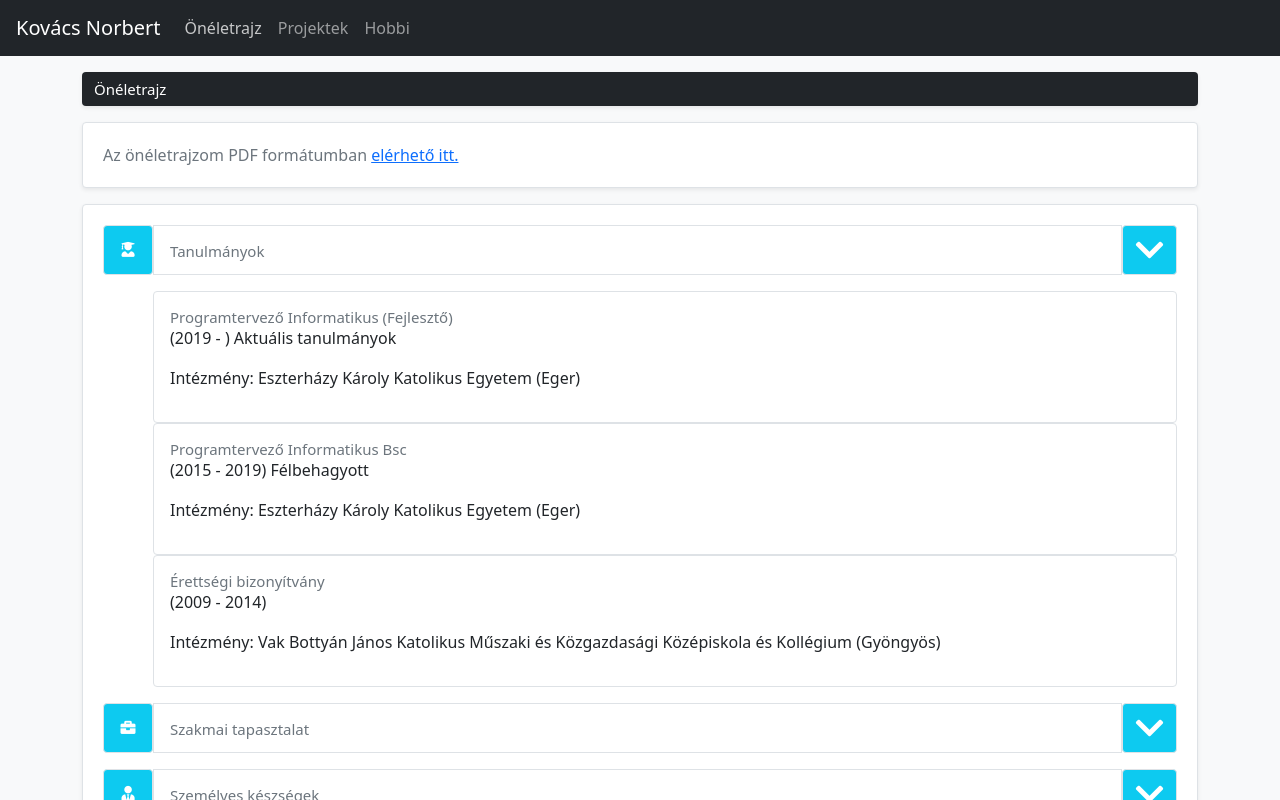
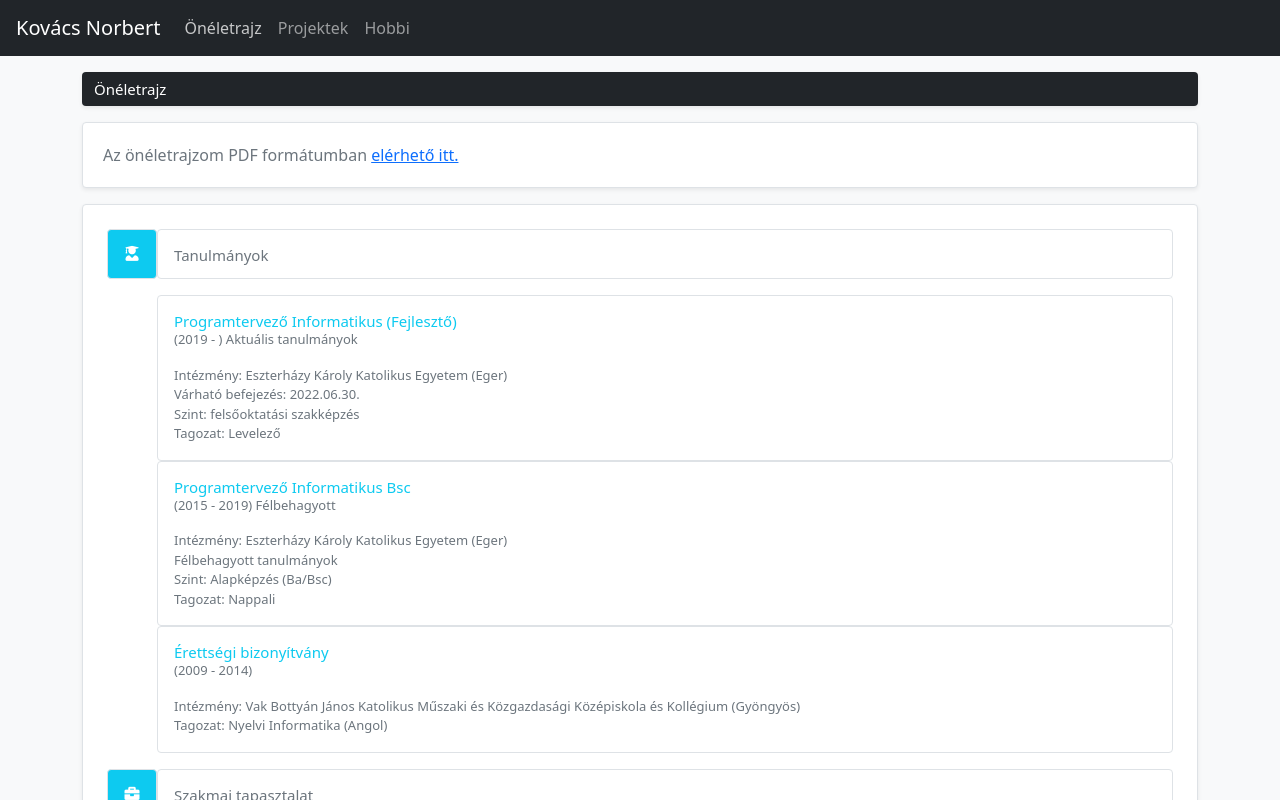
Before and after one commit to Gellifree/vue-portfolio, a Vue app: page / in a window 1280 px wide. Both pictures are taken after a click on the link "Önéletrajz". Shown: the top 800 px of the page. Built offline with nearby package versions, Linux system fonts and the light colour scheme.

Commit message:
feat: wrap cv components together

```diff
--- a/src/App.vue
+++ b/src/App.vue
@@ -13,18 +13,11 @@
     <div class="container bg-white shadow-sm rounded mt-3 border p-1">
       <p class="m-3 text-secondary">Az önéletrajzom PDF formátumban <a href="#">elérhető itt.</a></p>
     </div>
-    <div class="container bg-white shadow-sm rounded mt-3 border p-1">
-      <CvTitle title="Tanulmányok" icon_type="fas fa-user-graduate"/>
 
-      <CvBlock title="Programtervező Informatikus (Fejlesztő)" date="(2019 - ) Aktuális tanulmányok" data="Intézmény: Eszterházy Károly Katolikus Egyetem (Eger)"/>
-      <CvBlock title="Programtervező Informatikus Bsc" date="(2015 - 2019) Félbehagyott" data="Intézmény: Eszterházy Károly Katolikus Egyetem (Eger)"/>
-      <CvBlock title="Érettségi bizonyítvány" date="(2009 - 2014)" data="Intézmény: Vak Bottyán János Katolikus Műszaki és Közgazdasági Középiskola és Kollégium (Gyöngyös) "/>
+  <div class="container rounded bg-white p-2 my-3 border shadow-sm">
+      <Cv />
+  </div>
 
-
-
-      <CvTitle title="Szakmai tapasztalat" icon_type="fas fa-briefcase"/>
-      <CvTitle title="Személyes készségek" icon_type="fas fa-user-tie"/>
-    </div>
   </div>
   <div v-else-if="page_state == 2" class="container mt-3">
     <BlockTitle title_text="Projektek"/>
@@ -43,8 +36,7 @@ import BlockTitle from './components/BlockTitle.vue'
 import IntroductionBlock from './components/IntroductionBlock.vue'
 import Navbar from './components/Navbar.vue'
 import Stack from './components/Stack.vue'
-import CvTitle from './components/CvTitle.vue'
-import CvBlock from './components/CvBlock'
+import Cv from './components/Cv.vue'
 
 
 export default {
@@ -58,12 +50,11 @@ export default {
     IntroductionBlock,
     Navbar,
     Stack,
-    CvTitle,
-    CvBlock
+    Cv
   },
   data() {
     return {
-      page_state: 0
+      page_state: 0,
     }
   },
   methods: {
--- /dev/null
+++ b/src/components/Cv.vue
@@ -0,0 +1,44 @@
+<template lang="html">
+  <CvTitle title="Tanulmányok" icon_type="fas fa-user-graduate"/>
+
+  <CvBlock title="Programtervező Informatikus (Fejlesztő)" date="(2019 - ) Aktuális tanulmányok" :datas="cv_datas['eke_fosz']"/>
+  <CvBlock title="Programtervező Informatikus Bsc" date="(2015 - 2019) Félbehagyott" :datas="cv_datas['eke_bsc']"/>
+  <CvBlock title="Érettségi bizonyítvány" date="(2009 - 2014)" :datas="cv_datas['erettsegi']"/>
+
+
+
+  <CvTitle title="Szakmai tapasztalat" icon_type="fas fa-briefcase"/>
+    <CvBlock title="Dr.Code (Eger)" date="(2019 - 2021)" :datas="cv_datas['dr_code']"/>
+    <CvBlock title="Alkalmi munkák/diákmunkák" date="(2014 - 2019)" :datas="cv_datas['alkalmi']"/>
+  <CvTitle title="Személyes készségek" icon_type="fas fa-user-tie"/>
+    <CvBlock title="Nyelvi készségek" date="" :datas="cv_datas['nyelv']"/>
+    <CvBlock title="Kommunikációs készség" date="" :datas="cv_datas['komm']"/>
+</template>
+
+<script>
+import CvBlock from './CvBlock.vue'
+import CvTitle from './CvTitle.vue'
+
+export default {
+  components : {
+    CvBlock,
+    CvTitle
+  },
+  data() {
+    return {
+      cv_datas: {
+        'eke_fosz': ['Intézmény: Eszterházy Károly Katolikus Egyetem (Eger) ', 'Várható befejezés: 2022.06.30. ', 'Szint: felsőoktatási szakképzés ', 'Tagozat: Levelező '],
+        'eke_bsc' : ['Intézmény: Eszterházy Károly Katolikus Egyetem (Eger) ', 'Félbehagyott tanulmányok ', 'Szint: Alapképzés (Ba/Bsc) ', 'Tagozat: Nappali '],
+        'erettsegi' : ['Intézmény: Vak Bottyán János Katolikus Műszaki és Közgazdasági Középiskola és Kollégium (Gyöngyös) ', 'Tagozat: Nyelvi Informatika (Angol) '],
+        'dr_code' : ['Dr.Code (Eger) ', 'Önkéntes oktató ', 'Tanított nyelvek: Scratch, C#, Python, GdScript (Godot) '],
+        'alkalmi' : ['Deichmann Cipőkereskedelmi Kft.', 'Értékesítő', '', 'Robert Bosch Elektronika Kft.', 'Operátor, Karbantartó gyakornok'],
+        'nyelv' :  ['Anyanyelv: Magyar ', 'Idegen nyelv: Angol ', 'Nyelvizsgával nem rendelkezem, képességeim B2. szinttel jellemezhetőek. '],
+        'komm' : ['A PR és Marketing munkacsoport vezetőjeként jó szervező, problémamegoldó és kommunikációs képességgel rendelkezem. ']
+      }
+    }
+  }
+}
+</script>
+
+<style lang="css" scoped>
+</style>
--- a/src/components/CvBlock.vue
+++ b/src/components/CvBlock.vue
@@ -3,9 +3,11 @@
     <div class="col- icon  rounded bg-white text-center">
     </div>
     <div class="col title-box border p-3 container rounded">
-      <h6 class="m-0 text-secondary rounded">{{title}}</h6>
-      <p>{{date}}</p>
-      <p>{{data}}</p>
+      <h6 class="m-0 text-info rounded">{{title}}</h6>
+      <p class="text-secondary">{{date}}</p>
+      <span class="text-secondary" v-for="data in datas" :key="data.id">
+        <p class="my-0">{{data}}</p>
+      </span>
     </div>
   </div>
 </template>
@@ -15,7 +17,7 @@ export default {
   props : {
     title: String,
     date: String,
-    data: String
+    datas: Array
   }
 }
 </script>
@@ -25,4 +27,8 @@ export default {
   width: 50px;
   height: 50px;
 }
+
+p {
+  font-size: 13px;
+}
 </style>
--- a/src/components/CvTitle.vue
+++ b/src/components/CvTitle.vue
@@ -3,12 +3,10 @@
     <div class="col- icon border rounded bg-info text-center">
       <h6 :class="icon_type" class="text-white my-3 mx-auto"></h6>
     </div>
-    <div class="col title-box border p-3 container">
+    <div class="col title-box border p-3 container rounded">
       <h6 class="m-0 text-secondary rounded">{{title}}</h6>
     </div>
-    <div class="col- icon-right border rounded bg-info text-center">
-      <h2 class="text-white my-2 mx-auto fas fa-chevron-down"></h2>
-    </div>
+
   </div>
 </template>
 
```
